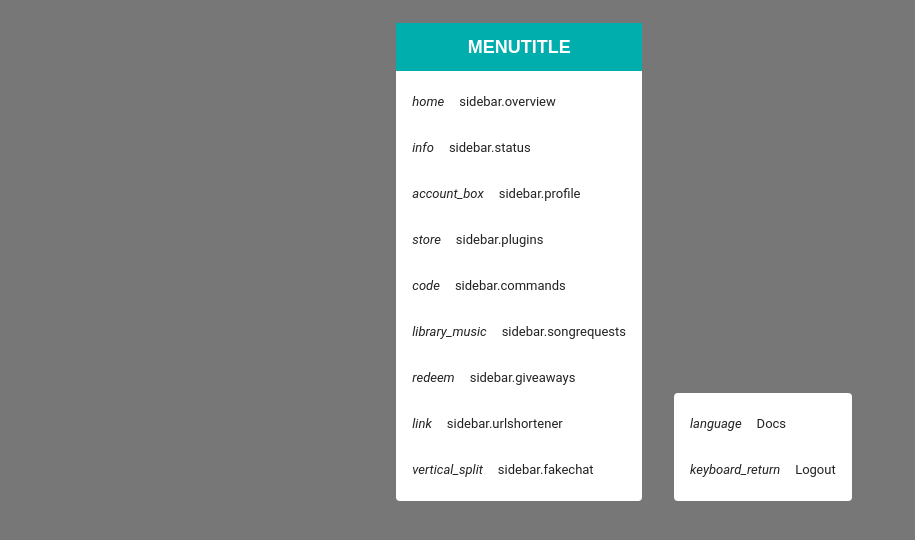
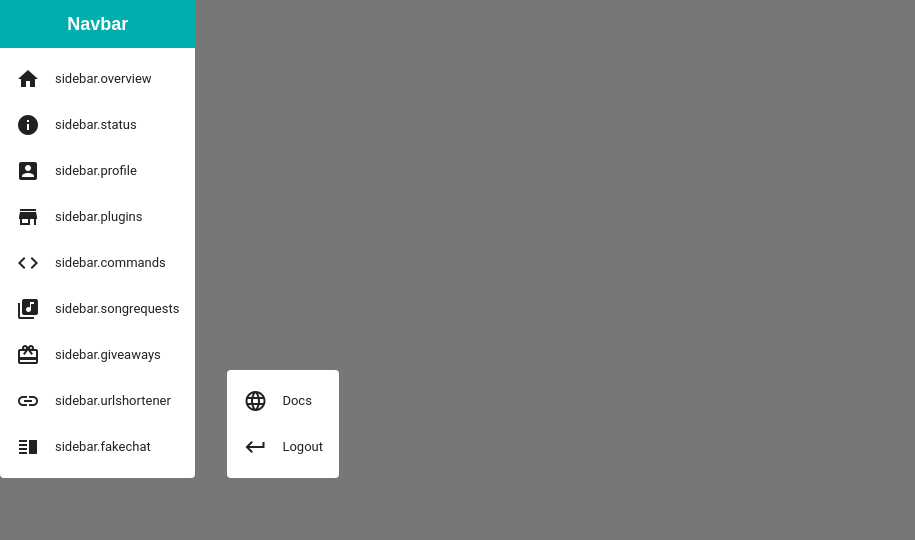
Before and after one commit to Twasi/twasi-desktop, a React (Create React App) app: page / in a window 1280 px wide. Shown: the top 540 px of the page, without its empty margins (0-915 px from the left). Built offline with nearby package versions, Linux system fonts and the light colour scheme.

Commit message:
+ positioning update

```diff
--- a/package.json
+++ b/package.json
@@ -4,6 +4,7 @@
   "private": true,
   "dependencies": {
     "@material-ui/core": "^3.4.0",
+    "@material-ui/icons": "^3.0.1",
     "jwt-decode": "^2.2.0",
     "react": "^16.5.0",
     "react-dom": "^16.5.0",
--- a/src/App.css
+++ b/src/App.css
@@ -1,5 +1,5 @@
 .App {
-  text-align: center;
+  text-align: left;
 }
 
 .App-logo {
--- a/src/components/sidebar/Sidebar.js
+++ b/src/components/sidebar/Sidebar.js
@@ -6,10 +6,8 @@ import { throttle } from 'lodash';
 import Paper from '@material-ui/core/Paper';
 import MenuList from '@material-ui/core/MenuList';
 import MenuItem from '@material-ui/core/MenuItem';
-import Hidden from '@material-ui/core/Hidden';
 
-
-import { getMenuStyle, getHeaderMenuItem, getActiveMenuItem } from './_style';
+import { getMenuStyle, getHeaderMenuItem } from './_style';
 
 import './_style.css';
 
@@ -123,7 +121,7 @@ class Sidebar extends Component {
       <div>
         <Paper style={getMenuStyle()} className="sidebar">
           <div style={getHeaderMenuItem()}>
-            MENUTITLE
+            Navbar
           </div>
           <MenuList
             className="Sidebar"
--- a/src/components/sidebar/_style.js
+++ b/src/components/sidebar/_style.js
@@ -1,6 +1,6 @@
 export const getMenuStyle = () => ({
     display: 'inline-block',
-    margin: '23px 32px 16px 0',
+    margin: '0 32px 16px 0',
     boxShadow: 'none'
 });
 
@@ -26,5 +26,5 @@ export const getHeaderMenuItem = () => ({
 });
 
 export const getActiveMenuItem = () => ({
-    olor: '#00aeae'
+    color: '#00aeae'
 });
--- a/src/index.css
+++ b/src/index.css
@@ -1,3 +1,5 @@
+@import url('https://fonts.googleapis.com/icon?family=Material+Icons');
+
 body {
   margin: 0;
   padding: 0;
```
Also changed, not shown: 1 other file (tests, documents, lock files or other folders).
